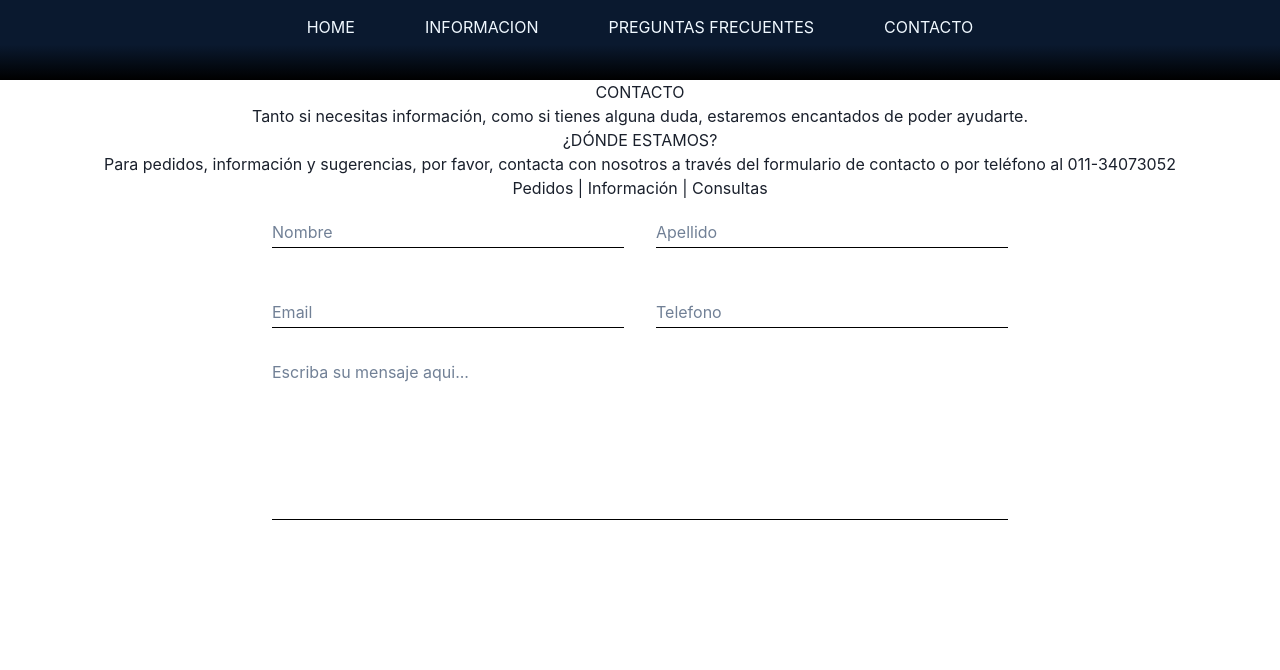
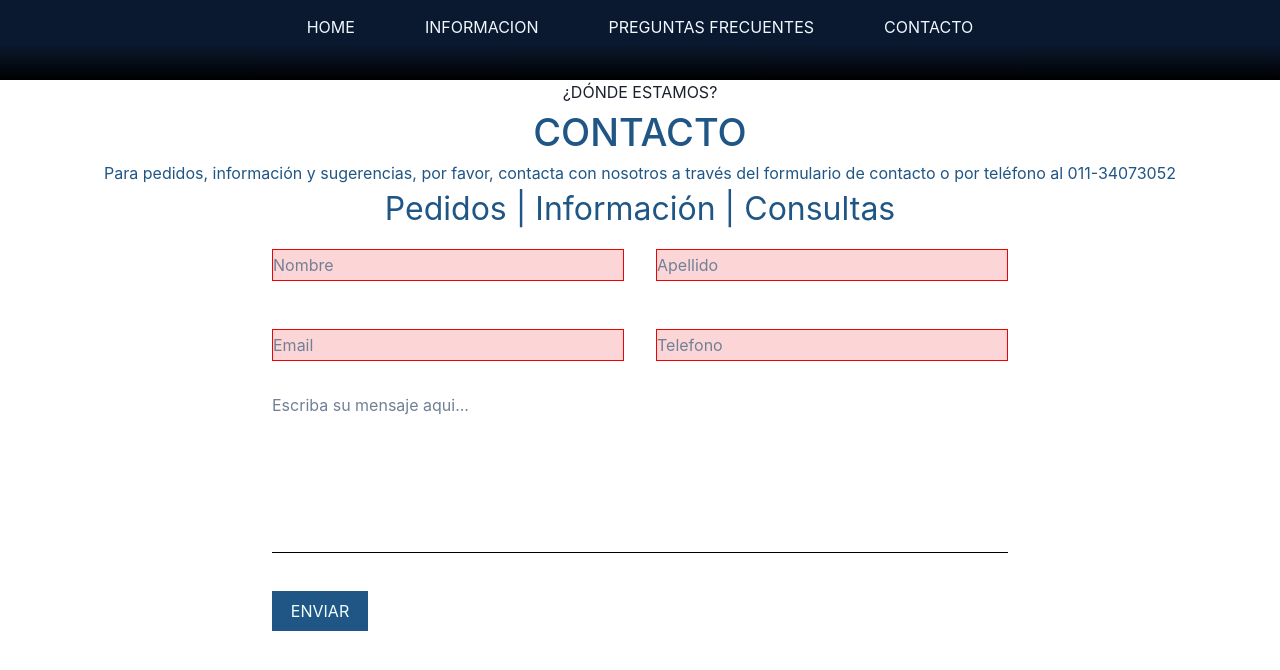
Before and after one commit to EstebanLongo/adm-roberto, a React (Create React App) app: page /contacto in a window 1280 px wide. Shown: the top 670 px of the page. Built offline with nearby package versions, Linux system fonts and the light colour scheme.

Commit message:
add Contaco form, add respuestas en faqs, cambie nombre en pestana del navegador

```diff
--- a/public/index.html
+++ b/public/index.html
@@ -24,7 +24,7 @@
       work correctly both with client-side routing and a non-root public URL.
       Learn how to configure a non-root public URL by running `npm run build`.
     -->
-    <title>React App</title>
+    <title>Agua de Mar - RL</title>
   </head>
   <body>
     <noscript>You need to enable JavaScript to run this app.</noscript>
--- a/src/components/Contacto/Contacto.jsx
+++ b/src/components/Contacto/Contacto.jsx
@@ -1,55 +1,122 @@
-import React from "react";
+import React, { useState, useEffect } from "react";
+// import { useDispatch } from "react-redux";
 import NavBar from "../NavBar/NavBar";
-import {
-  FormControl,
-  FormLabel,
-  Input,
-  FormErrorMessage,
-  FormHelperText,
-} from "@chakra-ui/react";
 import "./contacto.css";
 
 export default function Contacto() {
+  const [form, setForm] = useState({
+    nombre: "",
+    apellido: "",
+    email: "",
+  });
+  /*------------------validaciones----------------*/
+  const validate = (form) => {
+    let errors = {};
+    if (!form.nombre) {
+      errors.nombre = "Inserte un nombre";
+    }
+    if (!form.apellido) {
+      errors.apellido = "Inserte un apellido";
+    }
+    if (!form.email) {
+      errors.email = "Inserte un email";
+    }
+    if (
+      form.email &&
+      !form.email.match(
+        /^[-\w.%+]{1,64}@(?:[A-Z0-9-]{1,63}\.){1,125}[A-Z]{2,63}$/i
+      )
+    ) {
+      errors.email = "Inserte un email válido";
+    }
+    if (!form.telefono) {
+      errors.telefono = "Inserte un telefono";
+    }
+    return errors;
+  };
+
+  const [formErrors, setFormErrors] = useState({});
+  /*------------------fin-validaciones----------------*/
+
+  const handleInputChange = (e) => {
+    setForm({
+      ...form,
+      [e.target.name]: e.target.value,
+    });
+    setFormErrors(
+      validate({
+        ...form,
+        [e.target.name]: e.target.value,
+      })
+    );
+  };
+
+  const handleInputSubmit = async (e) => {
+    e.preventDefault();
+    console.log("SUF", form);
+    setFormErrors(validate(form));
+    // setIsSubmit(true);
+    console.log("FORM ERRORS: ", formErrors);
+  };
   return (
     <>
       <NavBar />
-      <h1>CONTACTO</h1>
-      <p>
-        Tanto si necesitas información, como si tienes alguna duda, estaremos
-        encantados de poder ayudarte.
-      </p>
-      <h2>¿DÓNDE ESTAMOS?</h2>
-      <p>
+      <h1>¿DÓNDE ESTAMOS?</h1>
+      <h1 className="h1contact">CONTACTO</h1>
+      <p className="pcontact">
         Para pedidos, información y sugerencias, por favor, contacta con
         nosotros a través del formulario de contacto o por teléfono al
         011-34073052
       </p>
-      <form className="contactform">
-        {/* <label>Nombre</label> */}
-        <div>Pedidos | Información | Consultas</div>
+      <form className="contactform" onSubmit={handleInputSubmit}>
+        <h1 className="titleform">Pedidos | Información | Consultas</h1>
         <div className="divformcontact">
-          <input placeholder="Nombre" className="inputcontactform"></input>
-          <input placeholder="Apellido" className="inputcontactform"></input>
+          <input
+            placeholder="Nombre"
+            className="inputcontactform"
+            onChange={(e) => handleInputChange(e)}
+            name="nombre"
+            required
+          />
+          {/* {formErrors.nombre && <p className="danger">{formErrors.nombre}</p>} */}
+          <input
+            placeholder="Apellido"
+            className="inputcontactform"
+            onChange={(e) => handleInputChange(e)}
+            name="apellido"
+            required
+          />
+          {/* {formErrors.apellido && (
+            <p className="danger">{formErrors.apellido}</p>
+          )} */}
         </div>
         <div className="divformcontact">
-          <input placeholder="Email" className="inputcontactform"></input>
-          <input placeholder="Telefono" className="inputcontactform"></input>
+          <input
+            placeholder="Email"
+            className="inputcontactform"
+            onChange={(e) => handleInputChange(e)}
+            name="email"
+            required
+          />
+          {/* {formErrors.email && <p className="danger">{formErrors.email}</p>} */}
+          <input
+            placeholder="Telefono"
+            className="inputcontactform"
+            onChange={(e) => handleInputChange(e)}
+            name="telefono"
+            required
+          />
         </div>
-        <textarea placeholder="Escriba su mensaje aqui..." className="mensajecontactform"></textarea>
+        {/* {formErrors.telefono && <p className="danger">{formErrors.telefono}</p>} */}
+        <textarea
+          placeholder="Escriba su mensaje aqui..."
+          className="mensajecontactform"
+        ></textarea>
+        <br />
+        <button className="btnformcontact" type="submit">
+          ENVIAR
+        </button>
       </form>
-
-      {/* <FormControl>
-        <FormLabel>Nombre</FormLabel>
-        <Input placeholder="Nombre" />
-        <FormLabel>Apellido</FormLabel>
-        <Input placeholder="Apellido" />
-        <FormLabel>Email</FormLabel>
-        <Input placeholder="Email" />
-        <FormLabel>Telefono</FormLabel>
-        <Input placeholder="Telefono" />
-        <FormLabel>Mensaje</FormLabel>
-        <Input placeholder="Mensaje" />
-      </FormControl> */}
     </>
   );
 }
--- a/src/components/Contacto/contacto.css
+++ b/src/components/Contacto/contacto.css
@@ -1,8 +1,39 @@
 .contactform {
-  height: 24rem;
-  width: max-content;
-  /* background-color: aqua; */
+  height: 40rem;
+  width: 65rem;
   margin: 0 auto;
+}
+
+.h1contact {
+  font-size: 38px;
+  font-weight: 500;
+  color: #205685;
+}
+
+.pcontact {
+  color: #205685;
+}
+
+input:invalid {
+  background-color: #ea040429;
+}
+
+input:required:invalid {
+  border: solid 1px;
+  border-color: #ea0404;
+}
+
+/* p.danger {
+  color: red;
+  font-size: 14px;
+  text-decoration: solid;
+  display: flex;
+} */
+
+.titleform {
+  font-size: 32px;
+  font-weight: 400;
+  color: #205685;
 }
 
 .divformcontact {
@@ -23,3 +54,12 @@
   border-bottom: black solid 1px;
   resize: none;
 }
+
+.btnformcontact {
+  background-color: #205685;
+  color: azure;
+  height: 2.5rem;
+  width: 6rem;
+  margin-top: 2rem;
+  margin-left: -40rem;
+}
--- a/src/components/Faqs/Faqs.jsx
+++ b/src/components/Faqs/Faqs.jsx
@@ -58,10 +58,26 @@ export default function Faqs() {
               </Box>
               <VStack align={"start"}>
                 <Text fontWeight={600}>
-                  Puede ser consumida por una persona con hipertensión
+                  ¿Puede ser consumida por una persona con hipertensión
                   arterial.?
                 </Text>
-                <Text color={"gray.600"}>
+                <Text color={"gray.600"} align={"start"}>
+                  Si, se puede beber ya que en sus componentes hay sodio y
+                  cloro, pero están separados, a diferencia de la sal de mesa,
+                  que están unidos. De esta forma están biodisponibles y se
+                  absorben por el sistema digestivo. Estos elementos por si
+                  solos no producen alteraciones en la presión arterial.
+                </Text>
+              </VStack>
+            </HStack>
+            {/* ---------------------------- */}
+            <HStack align={"top"}>
+              <Box color={"green.400"} px={2}>
+                <Icon as={CheckIcon} />
+              </Box>
+              <VStack align={"start"}>
+                <Text fontWeight={600}>¿Los niños pueden consumirla?</Text>
+                <Text color={"gray.600"} align={"start"}>
                   Lorem ipsum loremmsfasd fojsadnfojansd fojnasdf
                 </Text>
               </VStack>
@@ -72,8 +88,25 @@ export default function Faqs() {
                 <Icon as={CheckIcon} />
               </Box>
               <VStack align={"start"}>
-                <Text fontWeight={600}>Los niños pueden consumirla?</Text>
-                <Text color={"gray.600"}>
+                <Text fontWeight={600}>
+                  ¿Se puede utilizar para nebulización?
+                </Text>
+                <Text color={"gray.600"} align={"start"}>
+                  El agua de mar es un excelente descongestivo. Se puede
+                  utilizar para nebulizar tanto en forma hiper como isotónica.
+                  Con 10 minutos de nebulización, se apreciarán las mejoras en
+                  las vías respiratorias.
+                </Text>
+              </VStack>
+            </HStack>
+            {/* ---------------------------- */}
+            <HStack align={"top"}>
+              <Box color={"green.400"} px={2}>
+                <Icon as={CheckIcon} />
+              </Box>
+              <VStack align={"start"}>
+                <Text fontWeight={600}>¿Tiene vencimiento?</Text>
+                <Text color={"gray.600"} align={"start"}>
                   Lorem ipsum loremmsfasd fojsadnfojansd fojnasdf
                 </Text>
               </VStack>
@@ -84,9 +117,11 @@ export default function Faqs() {
                 <Icon as={CheckIcon} />
               </Box>
               <VStack align={"start"}>
-                <Text fontWeight={600}>Como se prepara para nebulizar?</Text>
-                <Text color={"gray.600"}>
-                  Lorem ipsum loremmsfasd fojsadnfojansd fojnasdf
+                <Text fontWeight={600}>¿Como se conserva?</Text>
+                <Text color={"gray.600"} align={"start"}>
+                  No hay recomendaciones especiales sobre cómo guardarla, sólo
+                  protegerla de la luz solar para que no favorezca el
+                  crecimiento de algas, lo que tampoco invalidaría su uso.
                 </Text>
               </VStack>
             </HStack>
@@ -96,21 +131,16 @@ export default function Faqs() {
                 <Icon as={CheckIcon} />
               </Box>
               <VStack align={"start"}>
-                <Text fontWeight={600}>Tiene vencimiento?</Text>
-                <Text color={"gray.600"}>
-                  Lorem ipsum loremmsfasd fojsadnfojansd fojnasdf
+                <Text fontWeight={600}>
+                  Realizo alimentación Keto, con ayuno intermitente. ¿Es útil en
+                  estos casos?
                 </Text>
-              </VStack>
-            </HStack>
-            {/* ---------------------------- */}
-            <HStack align={"top"}>
-              <Box color={"green.400"} px={2}>
-                <Icon as={CheckIcon} />
-              </Box>
-              <VStack align={"start"}>
-                <Text fontWeight={600}>Como se conserva?</Text>
-                <Text color={"gray.600"}>
-                  Lorem ipsum loremmsfasd fojsadnfojansd fojnasdf
+                <Text color={"gray.600"} align={"start"}>
+                  Está absolutamente indicada en estos casos, ya que al realizar
+                  ayuno intermitente, se pierden más liquido y sales por la
+                  orina, por lo que es aconsejable incorporar a la dieta, una
+                  completa fuente de sales. De esta forma se evitan los síntomas
+                  “gripales”, el cansancio y los calambres.
                 </Text>
               </VStack>
             </HStack>
```
